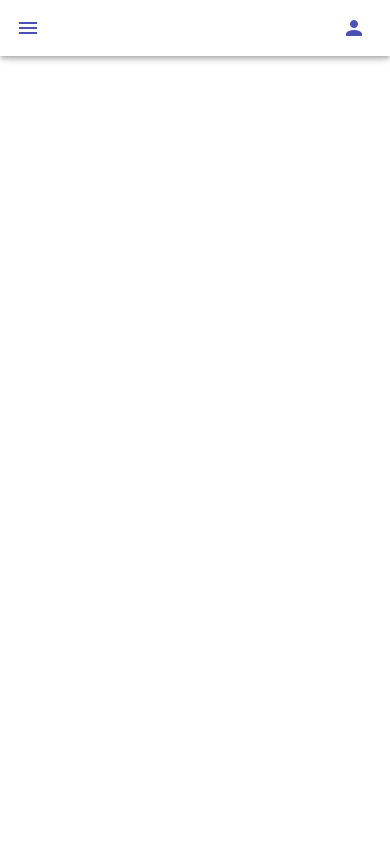
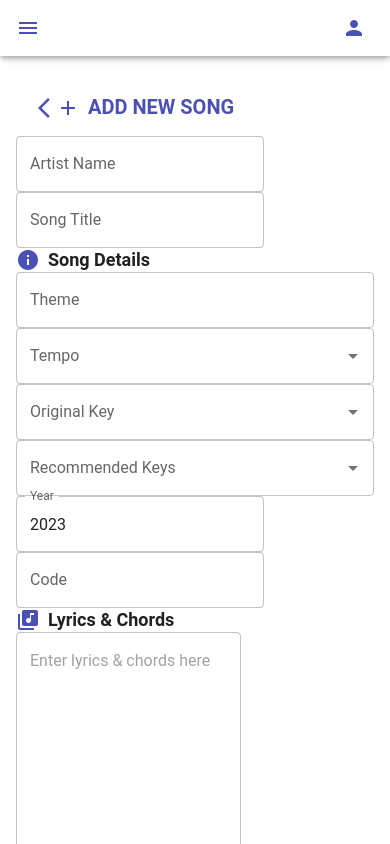
Before and after one commit to hmcc-global/psalted-2, a React (Create React App) app in the folder ui/: page /song/add in a window 390 px wide. Shown: the top 844 px of the page. Built offline with nearby package versions, Linux system fonts and the light colour scheme.

Commit message:
GH-24: Add mobile view

```diff
--- a/ui/src/components/song/SongEditorDesktopView.tsx
+++ b/ui/src/components/song/SongEditorDesktopView.tsx
@@ -73,6 +73,7 @@ const SongEditorDesktopView: FC<SongEditorProps> = ({ actionOnEditor }) => {
         originalKey: data.originalKey,
         recommendedKeys: recommendedKeys,
         chordLyrics: data.chordLyrics,
+        // TODO: figure out how to retrieve proper lyrics preview
         lyricsPreview: data.chordLyrics,
       });
 
--- a/ui/src/components/song/SongEditorMobileView.tsx
+++ b/ui/src/components/song/SongEditorMobileView.tsx
@@ -1,12 +1,317 @@
-import { FC } from 'react';
-import { Container } from '@mui/material';
+import { FC, ReactElement, useState } from 'react';
+import { SubmitHandler, useForm } from 'react-hook-form';
+import {
+  Container,
+  Toolbar,
+  Button,
+  Typography,
+  Box,
+  Snackbar,
+  Alert,
+  AlertTitle,
+  Fade,
+  Stack,
+  TextField,
+  FormControl,
+  Autocomplete,
+  Chip,
+  TextareaAutosize,
+} from '@mui/material';
+import axios from 'axios';
+import { SongEditorFields, SongEditorProps } from '#/types/song.types';
+import { tempoOptions, musicKeysOptions } from '../../constants';
 
-interface SongEditorProps {
-  actionOnEditor: string;
-}
+// ICONS
+import EditIcon from '@mui/icons-material/Edit';
+import AddIcon from '@mui/icons-material/Add';
+import ArrowBackIosNewIcon from '@mui/icons-material/ArrowBackIosNew';
+import InfoIcon from '@mui/icons-material/Info';
+import LibraryMusicIcon from '@mui/icons-material/LibraryMusic';
 
 const SongEditorMobileView: FC<SongEditorProps> = ({ actionOnEditor }) => {
-  return <Container></Container>;
+  // STATES
+  const [themes, setThemes] = useState<string[]>([]);
+  const [tempo, setTempo] = useState<string[]>([]);
+  const [recommendedKeys, setRecommendedKeys] = useState<string[]>([]);
+
+  const [successSnackbarOpen, setSuccessSnackbarOpen] = useState<boolean>(false);
+  const [invalidSong, setInvalidSong] = useState<string>('');
+
+  // FORM HANDLER
+  const { register, handleSubmit, formState } = useForm<SongEditorFields>();
+  const { errors } = formState;
+
+  // TODO: get theme options from database
+  const themeOptions: string[] = ['Love', 'Faith', 'Hope', 'Joy', 'Peace', 'Grace'];
+
+  // editor mode is either ADD NEW or EDIT. default is ADD NEW
+  const editorMode = (actionOnEditor: string): ReactElement => {
+    return (
+      <Typography
+        variant="h3"
+        fontWeight="700"
+        color="primary"
+        sx={{ display: 'flex', alignItems: 'center' }}
+        gap={1}
+      >
+        {actionOnEditor === 'EDIT' ? <EditIcon color="primary" /> : <AddIcon color="primary" />}
+        {actionOnEditor ? actionOnEditor.toUpperCase() : 'ADD NEW'} SONG
+      </Typography>
+    );
+  };
+
+  const handleSaveSong: SubmitHandler<SongEditorFields> = async (data) => {
+    try {
+      const payload = await axios.post('/api/songs/create', {
+        artist: data.artist,
+        title: data.title,
+        themes: themes,
+        tempo: tempo,
+        year: data.year,
+        code: data.code,
+        originalKey: data.originalKey,
+        recommendedKeys: recommendedKeys,
+        chordLyrics: data.chordLyrics,
+        // TODO: figure out how to retrieve proper lyrics preview
+        lyricsPreview: data.chordLyrics,
+      });
+
+      if (payload.status === 200) {
+        setInvalidSong('');
+        setSuccessSnackbarOpen(true);
+        // TODO: redirect to song view page after saving
+        return payload.data;
+      }
+
+      setSuccessSnackbarOpen(false);
+      setInvalidSong('Error saving song!');
+      return;
+    } catch (error: any) {
+      setInvalidSong(error.response.data);
+      setSuccessSnackbarOpen(false);
+      console.log(error);
+    }
+  };
+
+  const handleCloseSuccessSnackbar = () => {
+    setSuccessSnackbarOpen(false);
+  };
+
+  return (
+    <Container>
+      <Toolbar>
+        <ArrowBackIosNewIcon color="primary" />
+        {editorMode(actionOnEditor)}
+      </Toolbar>
+
+      <Box>
+        {/* Error message */}
+        {invalidSong ? (
+          <Typography variant={'body2'} color={'error'}>
+            {invalidSong}
+          </Typography>
+        ) : null}
+
+        {/* Success message */}
+        <Snackbar
+          open={successSnackbarOpen}
+          onClose={handleCloseSuccessSnackbar}
+          autoHideDuration={6000}
+          TransitionComponent={Fade}
+          anchorOrigin={{ vertical: 'bottom', horizontal: 'center' }}
+        >
+          <Alert severity="success" onClose={handleCloseSuccessSnackbar}>
+            <AlertTitle>Success</AlertTitle>
+            Song successfully saved!
+          </Alert>
+        </Snackbar>
+
+        <Stack direction="column" spacing={2}>
+          <form onSubmit={handleSubmit(handleSaveSong)}>
+            {/* Artist Field */}
+            <TextField
+              id="artist"
+              label="Artist Name"
+              error={!!errors.artist}
+              helperText={errors?.artist?.message}
+              {...register('artist', { required: 'Required' })}
+            />
+
+            {/* Song Title Field */}
+            <TextField
+              id="title"
+              label="Song Title"
+              error={!!errors.title}
+              helperText={errors?.title?.message}
+              {...register('title', { required: 'Required' })}
+            />
+
+            <Typography variant="h4" sx={{ display: 'flex', alignItems: 'center' }} gap={1}>
+              <InfoIcon color="primary" />
+              Song Details
+            </Typography>
+
+            {/* Themes field */}
+            <FormControl fullWidth>
+              <Autocomplete
+                multiple
+                id="themes"
+                options={themeOptions}
+                freeSolo
+                filterSelectedOptions
+                onChange={(event, newValue) => {
+                  setThemes(newValue);
+                }}
+                value={themes}
+                renderTags={(value: readonly string[], getTagProps) =>
+                  value.map((option: string, index: number) => (
+                    <Chip variant="outlined" label={option} {...getTagProps({ index })} />
+                  ))
+                }
+                renderInput={(params) => (
+                  <TextField
+                    {...params}
+                    variant="outlined"
+                    label="Theme"
+                    {...register('themes')}
+                    inputProps={{
+                      ...params.inputProps,
+                      autoComplete: 'tempo',
+                      required: themes.length === 0,
+                    }}
+                  />
+                )}
+              />
+            </FormControl>
+
+            {/* Tempo field */}
+            <FormControl fullWidth>
+              <Autocomplete
+                multiple
+                id="tempo"
+                options={tempoOptions}
+                getOptionLabel={(option) => option}
+                filterSelectedOptions
+                onChange={(event, newValue) => {
+                  setTempo(newValue);
+                }}
+                value={tempo}
+                renderInput={(params) => (
+                  <TextField
+                    {...params}
+                    variant="outlined"
+                    label="Tempo"
+                    {...register('tempo')}
+                    inputProps={{
+                      ...params.inputProps,
+                      autoComplete: 'tempo',
+                      required: tempo.length === 0,
+                    }}
+                  />
+                )}
+              />
+            </FormControl>
+
+            {/* Original Key field */}
+            <FormControl fullWidth>
+              <Autocomplete
+                id="original-key"
+                options={musicKeysOptions}
+                getOptionLabel={(option) => option}
+                filterSelectedOptions
+                renderInput={(params) => (
+                  <TextField
+                    {...params}
+                    variant="outlined"
+                    label="Original Key"
+                    error={!!errors.originalKey}
+                    helperText={errors?.originalKey?.message}
+                    {...register('originalKey', { required: 'Required' })}
+                  />
+                )}
+              />
+            </FormControl>
+
+            {/* Recommended Keys field */}
+            <FormControl fullWidth>
+              <Autocomplete
+                multiple
+                id="recommended-keys"
+                options={musicKeysOptions}
+                getOptionLabel={(option) => option}
+                filterSelectedOptions
+                onChange={(event, newValue) => {
+                  setRecommendedKeys(newValue);
+                }}
+                value={recommendedKeys}
+                renderInput={(params) => (
+                  <TextField
+                    {...params}
+                    variant="outlined"
+                    label="Recommended Keys"
+                    {...register('recommendedKeys')}
+                    inputProps={{
+                      ...params.inputProps,
+                      autoComplete: 'tempo',
+                      required: recommendedKeys.length === 0,
+                    }}
+                  />
+                )}
+              />
+            </FormControl>
+
+            {/* Year field */}
+            <TextField
+              id="year"
+              label="Year"
+              type="number"
+              defaultValue={2023}
+              error={!!errors.year}
+              helperText={errors?.year?.message}
+              {...register('year', { required: 'Required' })}
+            />
+
+            {/* Code field */}
+            <TextField
+              id="code"
+              label="Code"
+              error={!!errors.code}
+              helperText={errors?.code?.message}
+              {...register('code', { required: 'Required' })}
+            />
+
+            <Typography variant="h4" sx={{ display: 'flex', alignItems: 'center' }} gap={1}>
+              <LibraryMusicIcon color="primary" />
+              Lyrics & Chords
+            </Typography>
+
+            {/* Chord Lyrics field */}
+            <TextField
+              id="chord-lyrics"
+              placeholder="Enter lyrics & chords here"
+              multiline
+              error={!!errors.chordLyrics}
+              helperText={errors?.chordLyrics?.message}
+              {...register('chordLyrics', { required: 'Required' })}
+              InputProps={{
+                inputComponent: TextareaAutosize,
+                inputProps: {
+                  minRows: 20,
+                  style: {
+                    resize: 'vertical',
+                  },
+                },
+              }}
+            />
+
+            <Button fullWidth type={'submit'} color={'primary'} variant={'contained'}>
+              SAVE
+            </Button>
+          </form>
+        </Stack>
+      </Box>
+    </Container>
+  );
 };
 
 export default SongEditorMobileView;
```
